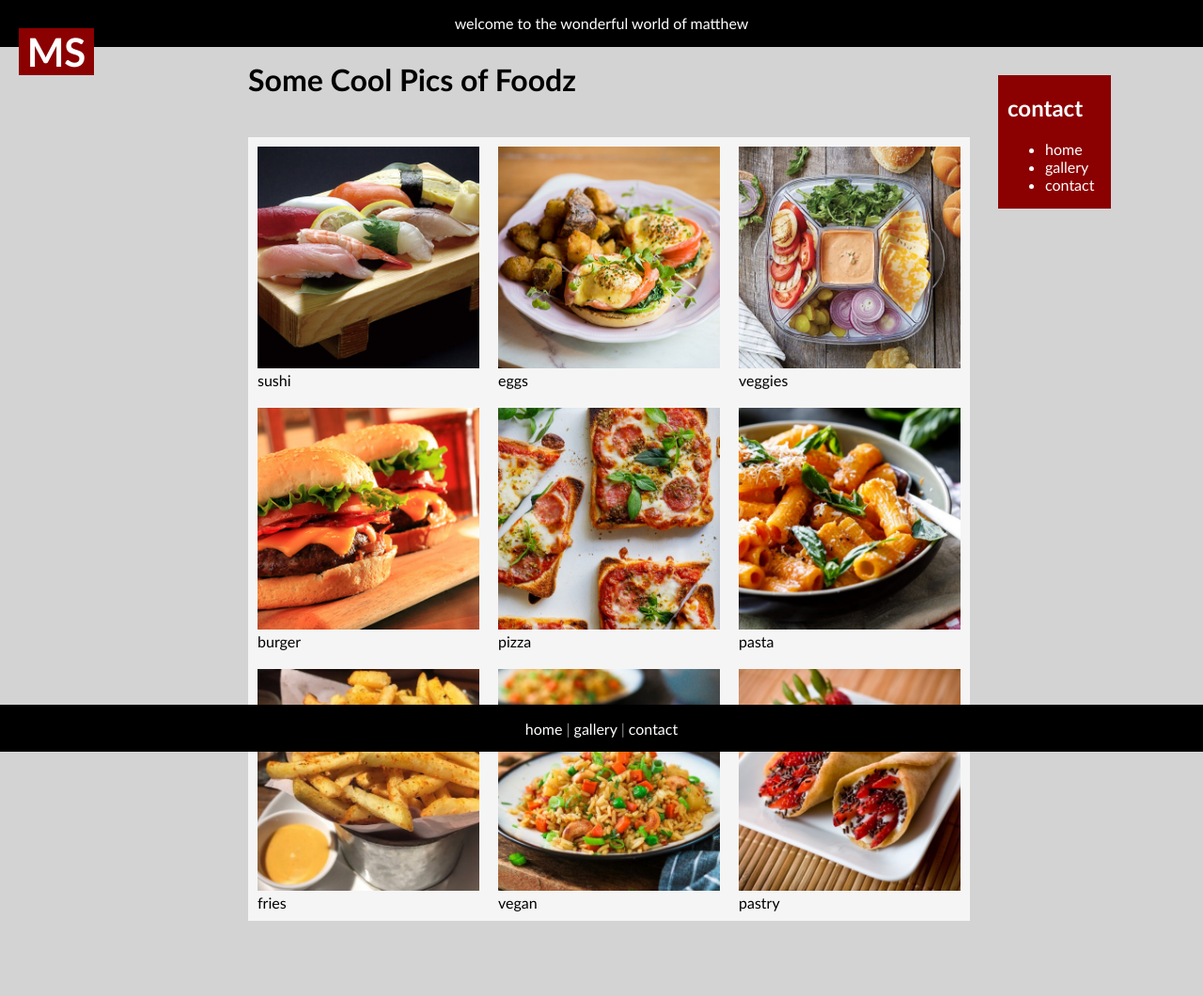
After one commit to msesno/msesno.github.io, a PHP site: page /gallery.html in a window 1280 px wide. The commit adds this page. Shown: the whole page at 94% size. Run offline with PHP 8.4, Linux system fonts and the light colour scheme.

Commit message:
update subpages

```diff
--- /dev/null
+++ b/gallery.html
@@ -0,0 +1,80 @@
+<!DOCTYPE html>
+<html lang="en-us">
+
+<head>
+  <meta charset="UTF-8">
+  <title>Floats</title>
+  <link rel="stylesheet" type="text/css" href="style.css">
+</head>
+
+<body>
+<div>
+
+<div id="section1">
+    <div>welcome to the wonderful world of matthew </div>
+</div>
+<br> <br>
+
+<div id="galHeight">
+    <h1>Some Cool Pics of Foodz</h1>
+
+    <div id="gallery">
+            <div class="row">
+                    <div class="column">
+                      <img src="img/sushi.jpg" alt="sushi" style="width:100%"><br>sushi
+                    </div>
+                    <div class="column">
+                      <img src="img/eggs.jpg" alt="eggs" style="width:100%"><br>eggs
+                    </div>
+                    <div class="column">
+                      <img src="img/veggies.jpg" alt="veggies" style="width:100%"><br>veggies
+                    </div>
+                  </div>
+            <div class="row">
+                        <div class="column">
+                          <img src="img/burger.jpg" alt="burger" style="width:100%"><br>burger
+                        </div>
+                        <div class="column">
+                          <img src="img/pizza.jpg" alt="pizza" style="width:100%"><br>pizza
+                        </div>
+                        <div class="column">
+                          <img src="img/pasta.jpg" alt="pasta" style="width:100%"><br>pasta
+                        </div>
+            </div>
+            <div class="row">
+                    <div class="column">
+                      <img src="img/fries.jpg" alt="fries" style="width:100%"><br>fries
+                    </div>
+                    <div class="column">
+                      <img src="img/vegan.jpg" alt="vegan" style="width:100%"><br>vegan
+                    </div>
+                    <div class="column">
+                      <img src="img/pastry.jpg" alt="pastry" style="width:100%"><br>pastry
+                    </div>
+        </div>
+
+    </div>
+
+    <div id="section5">
+            <h2>contact</h2>
+            <p><ul>
+                    <li><a href="index.html" style="text-decoration:none;">home</a></li>
+                    <li><a href="gallery.html" style="text-decoration:none;">gallery</a></li>
+                    <li><a href="contact.html" style="text-decoration:none;">contact</a></li>
+                </ul>  </p>
+    </div>
+
+    </div>
+    <div id="section4">
+            <a id="logoTxt" href="index.html" style="text-decoration:none;">MS</a>
+    </div>
+    <div id="footer">
+    <p><a href="index.html" style="text-decoration:none;">home</a> | <a href="gallery.html" style="text-decoration:none;">gallery</a> | <a href="contact.html" style="text-decoration:none;">contact</a></p>
+    </div>
+
+
+</div>
+
+
+</body>
+</html>
--- a/style.css
+++ b/style.css
@@ -18,15 +18,10 @@ a {
 
 p {
     color: #888;
+    margin-bottom: none;
 }
-img {
-    margin: 0 auto;
-    width: 100%;
-    height: auto;
-    display:block;
-    margin-bottom: 30px;
-    background-color: aqua;
-}
+
+
 
 
 #logoTxt {
@@ -60,9 +55,10 @@ img {
     margin: 0 auto;
     text-align: left;
     width: 60%;
-    height: 600px;
+    height: 100%;
     font-family: 'Gill Sans', 'Gill Sans MT', Calibri, 'Trebuchet MS', sans-serif;
     color: black;
+    margin-bottom: 90px;
 }
 
 
@@ -71,7 +67,26 @@ img {
     top: 20px;
     background-color: whitesmoke;
     width: 100%;
-    height:1400px;
+    height:100%;
+}
+
+#gallery {
+    position: relative;
+    top: 20px;
+    background-color: whitesmoke;
+    width: 100%;
+    height:100%;
+    margin-bottom: 100px;
+}
+
+#galHeight {
+    position: relative;
+    margin: 0 auto;
+    text-align: left;
+    width: 60%;
+    height: auto;
+    font-family: 'Gill Sans', 'Gill Sans MT', Calibri, 'Trebuchet MS', sans-serif;
+    color: black;
 }
 
 #section4 {
@@ -107,9 +122,9 @@ img {
       width: 100%;
       background-color: black;
       color: white;
-      height: 75px;
+      height: 50px;
       width: 100%;
-      padding: 10px 0px 20px 0px;
+      padding: 0px 0px 20px 0px;
       text-align: center;
       vertical-align: center;
       font-family: 'Gill Sans', 'Gill Sans MT', Calibri, 'Trebuchet MS', sans-serif;
@@ -157,3 +172,57 @@ img {
       color: white;
       size: 12px;
   }
+
+.top {
+    text-align: top;
+    float: left;
+    position: relative;
+    top: 30px;
+    right: 0;
+    color: white;
+
+}
+
+.imgRow {
+    width: 940px;
+    display: inline-block;
+}
+
+.imgSlot {
+    width: 40px;
+    z-index: 4;
+}
+
+.full {
+    margin: 0 auto;
+    width: 100%;
+    height: auto;
+    display:block;
+    margin-bottom: 30px;
+    background-color: aqua;
+}
+
+.table {
+    width: 100%;
+    display: inline-block
+}
+
+.tile {
+    width: 210px;
+    height: 210px;
+    padding: 10px 10px 10px 10px;
+}
+
+.row {
+    display: flex;
+  }
+
+.column {
+    flex: 33.33%;
+    padding: 10px;
+}
+.form {
+    flex: 100%;
+    padding: 30px;
+
+}
```
Also changed, not shown: contact.html (added, +68 -0 lines), index.html (+20 -23 lines), img/burger.jpg (added), img/crabcakes.webp (added), img/eggs.jpg (added), img/fries.jpg (added), img/pasta.jpg (added), img/pastry.jpg (added), img/pizza.jpg (added), img/sushi.jpg (added), img/vegan.jpg (added), img/veggies.jpg (added).
